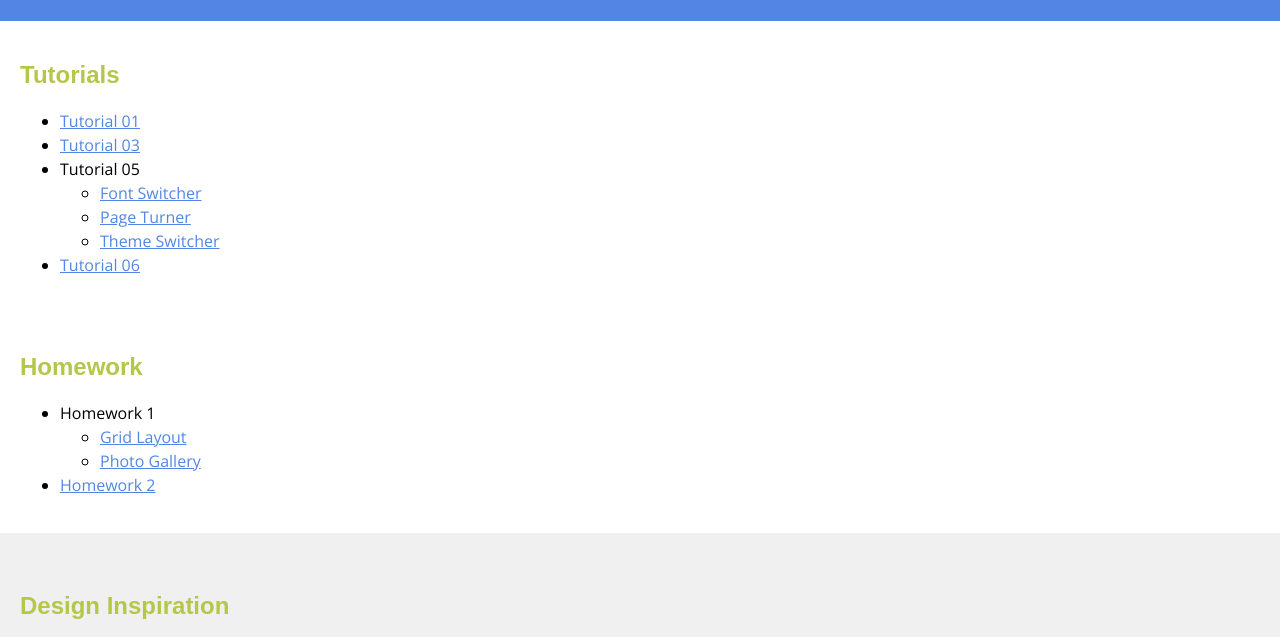
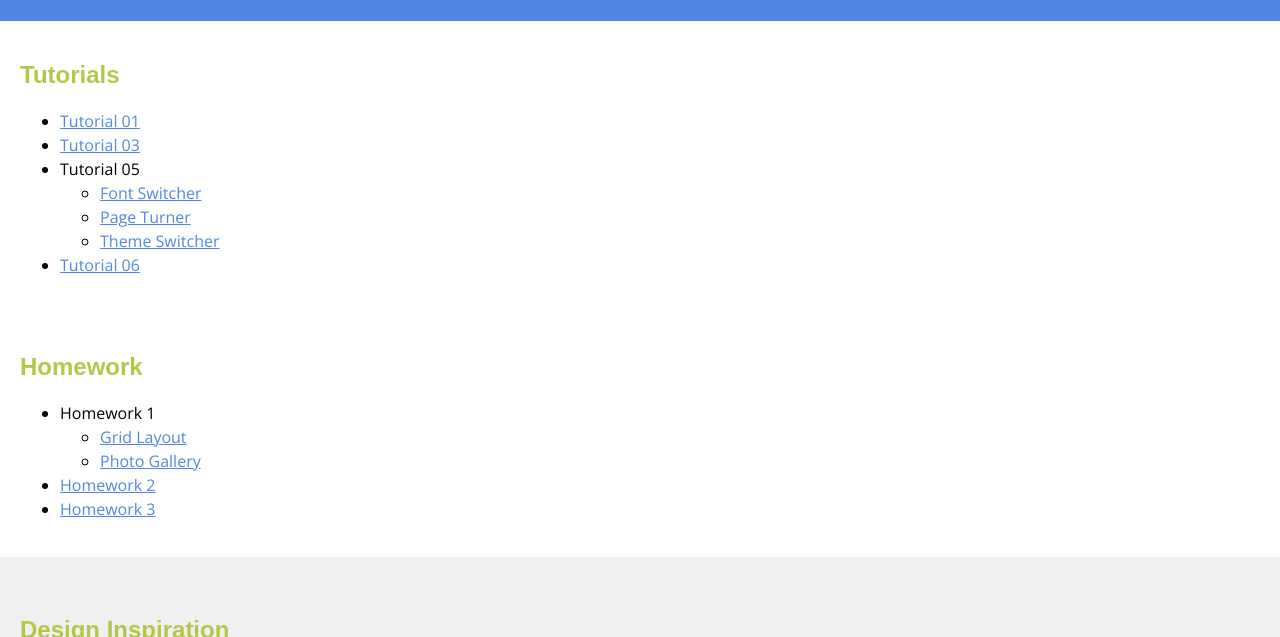
Before and after one commit to pamelachen89/cs130-coursework, a plain HTML site: page index.html in a window 1280 px wide. Shown: the part 99-736 px from the top of the page. Drawn offline with nearby package versions, Linux system fonts and the light colour scheme; a web font is replaced by a local one.

Commit message:
checking in my tutorial 4 files

```diff
--- a/index.html
+++ b/index.html
@@ -35,6 +35,7 @@
                                 <li><a href="../cs130-coursework/hw01/02_flexbox/index.html">Photo Gallery</a></li>
                             </ul>
                         <li><a href="../cs130-coursework/hw02/index.html">Homework 2</a></li>
+                        <li><a href="../cs130-coursework/hw03/index.html">Homework 3</a></li>
                     </ul>
             </section>
             <section id="inspiration">
```
